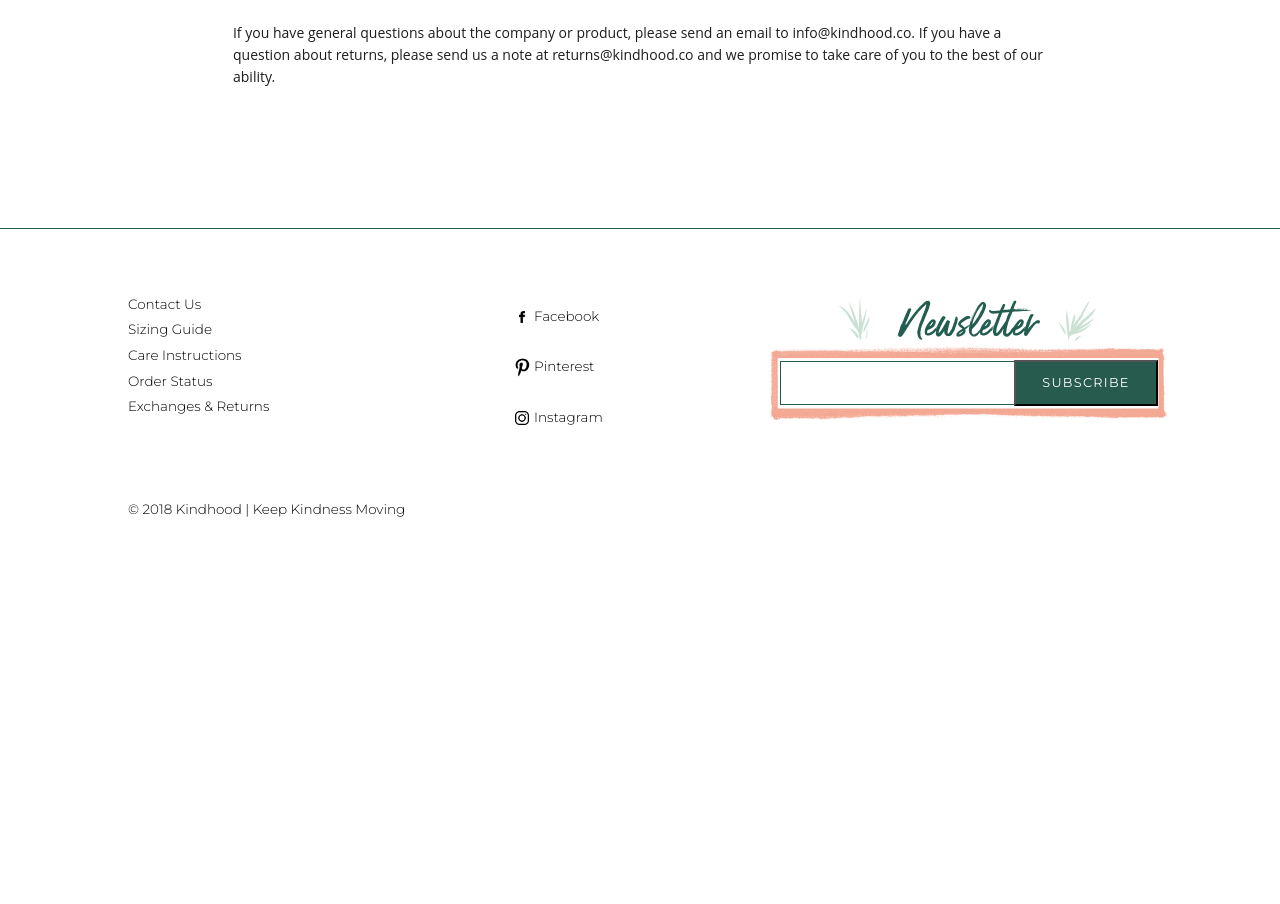
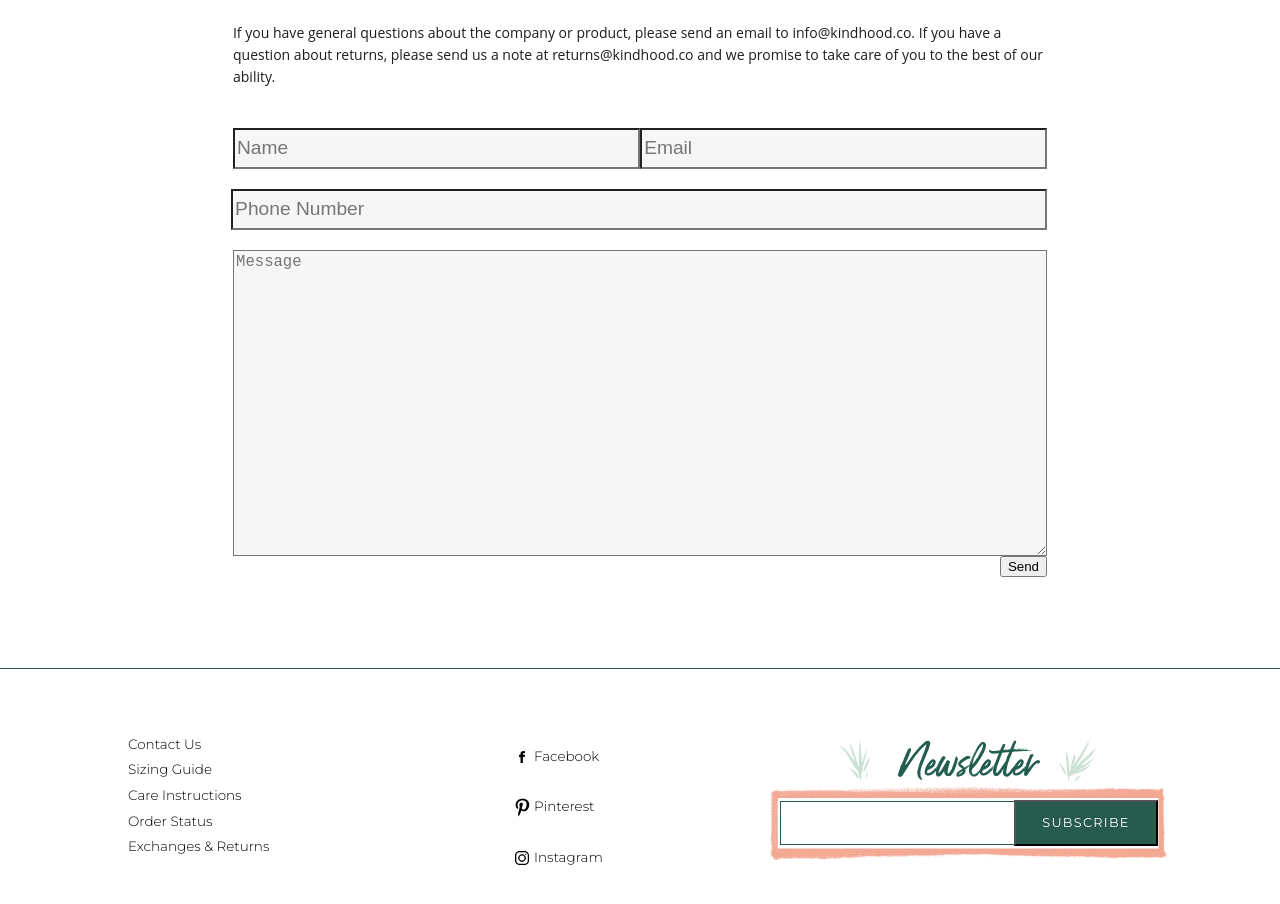
Before and after one commit to timknapp12/kindhood-clone, a React (Create React App) app: page /contact in a window 1280 px wide. Shown: the part 1160-2064 px from the top of the page. Before the commit the page ends 1705 px from the top, so only its background shows below. Built offline with nearby package versions, Linux system fonts and the light colour scheme.

Commit message:
contact form

```diff
--- a/src/components/Contact.js
+++ b/src/components/Contact.js
@@ -35,6 +35,20 @@ export default class Contact extends Component {
                 If you have general questions about the company or product, please send an email to info@kindhood.co.
                 If you have a question about returns, please send us a note at returns@kindhood.co and we promise to take care of you to the best of our ability.
                 </p>
+                <div className='form' >
+                <form>
+                    <label>
+                        {/* Name: */}  {/* This is used of you want "Name" displayed on the UI as the title */}
+                        <input type="text" name="name" className='form__name-input' placeholder='Name'/>
+                        <input type="text" name="email" className='form__email-input' placeholder='Email'/>
+                        <div className='form__section-two' >
+                            <input type='text' className='form__section-two--phone-number' placeholder='Phone Number'/>
+                            <textarea type='text' placeholder='Message' className='form__section-two--message' ></textarea>
+                            <input type='submit' className='' value='Send' />
+                        </div>
+                    </label>
+                </form>
+                </div>
             </div>
           </div>
         </div>
--- a/src/styles/_components.scss
+++ b/src/styles/_components.scss
@@ -300,8 +300,8 @@ a:visited {
     list-style-type: disc;
     align-content: left;
     font-size: 14px;
-    font-family: "Open Sans", 'HelveticaNeue', "Helvetica Neue", sans-serif;
-    color: #1c1d1d;
+    font-family: $body_font;
+    color: $main_color;
     margin-top: 6px;
 }
 
@@ -321,3 +321,49 @@ a:visited {
 }
 
 //     ---------------       Contact Page   -------------------
+.form {
+    width: 100%;
+    margin-top: 40px;
+    height: 100px;
+    font-size: 1.2em;   // the font size here doesn't apply to the entire form, it has to be directly applied to each element
+    margin-bottom: 300px;
+}
+
+.form__name-input {
+    width: 49%;
+    float: left;
+    height: 35px;
+    font-size: 1em;
+    background: $background_color;
+}
+
+.form__email-input {
+    width: 49%;
+    float: right;
+    height: 35px;
+    font-size: 1em;
+    background: $background_color;
+}
+
+.form__section-two {
+    @include flex;
+    flex-direction: column;
+    width: 100%;
+    align-items: flex-end;
+}
+
+.form__section-two--phone-number {
+    margin-top: 20px;
+    width: 99.25%;
+    height: 35px;
+    font-size: 1em;
+    background: $background_color;
+}
+
+.form__section-two--message {
+    width: 99.25%;
+    margin-top: 20px;
+    font-size: 1em;
+    height: 300px;
+    background: $background_color;
+}
--- a/src/styles/_variables.scss
+++ b/src/styles/_variables.scss
@@ -2,3 +2,4 @@ $main_font: 'Montserrat', 'HelveticaNeue', "Helvetica Neue", sans-serif;
 $body_font: "Open Sans", 'HelveticaNeue', "Helvetica Neue", sans-serif;
 $main_color: #1c1d1d;
 $green_color: #265b4d;
+$background_color: #f6f6f6;
--- a/src/styles/main.css
+++ b/src/styles/main.css
@@ -295,7 +295,7 @@ a:visited {
   list-style-type: disc;
   align-content: left;
   font-size: 14px;
-  font-family: "Open Sans", 'HelveticaNeue', "Helvetica Neue", sans-serif;
+  font-family: "Open Sans", "HelveticaNeue", "Helvetica Neue", sans-serif;
   color: #1c1d1d;
   margin-top: 6px; }
 
@@ -308,3 +308,46 @@ a:visited {
 .Lookbook-container {
   width: 79%;
   margin-top: 55px; }
+
+.form {
+  width: 100%;
+  margin-top: 40px;
+  height: 100px;
+  font-size: 1.2em;
+  margin-bottom: 300px; }
+
+.form__name-input {
+  width: 49%;
+  float: left;
+  height: 35px;
+  font-size: 1em;
+  background: #f6f6f6; }
+
+.form__email-input {
+  width: 49%;
+  float: right;
+  height: 35px;
+  font-size: 1em;
+  background: #f6f6f6; }
+
+.form__section-two {
+  display: flex;
+  justify-content: center;
+  align-items: center;
+  flex-direction: column;
+  width: 100%;
+  align-items: flex-end; }
+
+.form__section-two--phone-number {
+  margin-top: 20px;
+  width: 99.25%;
+  height: 35px;
+  font-size: 1em;
+  background: #f6f6f6; }
+
+.form__section-two--message {
+  width: 99.25%;
+  margin-top: 20px;
+  font-size: 1em;
+  height: 300px;
+  background: #f6f6f6; }
```
